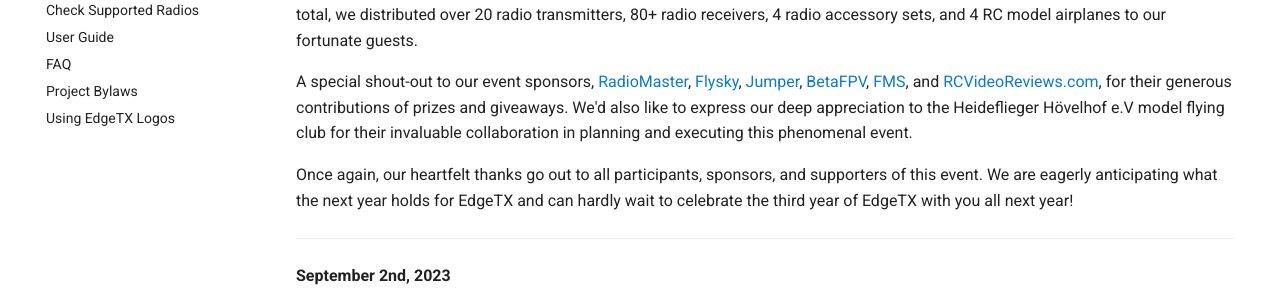
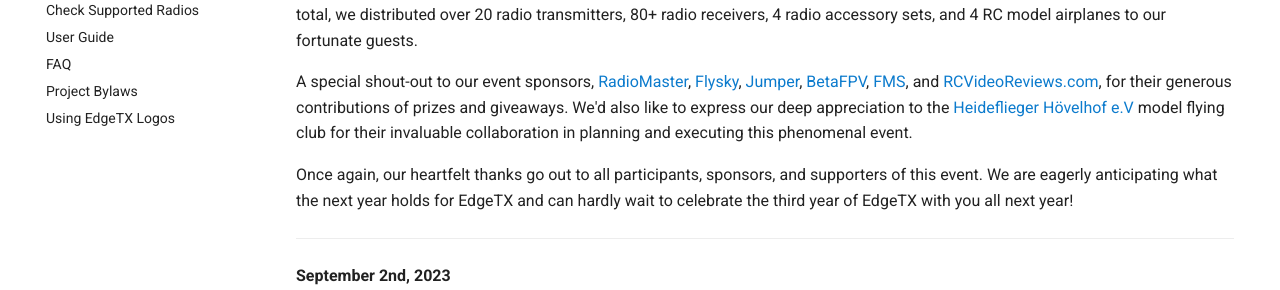
Before and after one commit to EdgeTX/edgetx.github.io, an MkDocs documentation site: the page built from docs/index.md, in a window 1280 px wide and 900 px high, scrolled down 1221 px. Shown: the part 188-478 px from the top of the window. Built offline with MkDocs 1.6.1 and Material for MkDocs 9.7.7, drawn with Linux system fonts in a browser that asks for light colours; comment, search, counter and statistics services are not loaded; part of the change alters nothing that is shown.

```diff
--- a/docs/index.md
+++ b/docs/index.md
@@ -26,7 +26,7 @@ Attendees had the opportunity to connect with the EdgeTX team and explore a dive
 
 We extend our heartfelt gratitude to everyone who joined us at the fest to commemorate the 2nd year of EdgeTX. Your overwhelming presence and engaging interactions made this event truly unforgettable. A big congratulations to all the lucky drawing winners! In total, we distributed over 20 radio transmitters, 80+ radio receivers, 4 radio accessory sets, and 4 RC model airplanes to our fortunate guests.
 
-A special shout-out to our event sponsors, [RadioMaster](https://www.radiomasterrc.com/), [Flysky](https://www.flysky-cn.com/), [Jumper](https://www.jumper-rc.com/), [BetaFPV](https://betafpv.com/), [FMS](https://www.fmshobby.com/), and [RCVideoReviews.com](https://www.youtube.com/channel/UCcJwn8V3MTsib2LjAcTnarg), for their generous contributions of prizes and giveaways. We'd also like to express our deep appreciation to the Heideflieger Hövelhof e.V model flying club for their invaluable collaboration in planning and executing this phenomenal event.
+A special shout-out to our event sponsors, [RadioMaster](https://www.radiomasterrc.com/), [Flysky](https://www.flysky-cn.com/), [Jumper](https://www.jumper-rc.com/), [BetaFPV](https://betafpv.com/), [FMS](https://www.fmshobby.com/), and [RCVideoReviews.com](https://www.youtube.com/channel/UCcJwn8V3MTsib2LjAcTnarg), for their generous contributions of prizes and giveaways. We'd also like to express our deep appreciation to the [Heideflieger Hövelhof e.V](https://heideflieger.de/) model flying club for their invaluable collaboration in planning and executing this phenomenal event.
 
 Once again, our heartfelt thanks go out to all participants, sponsors, and supporters of this event. We are eagerly anticipating what the next year holds for EdgeTX and can hardly wait to celebrate the third year of EdgeTX with you all next year!
 
```
